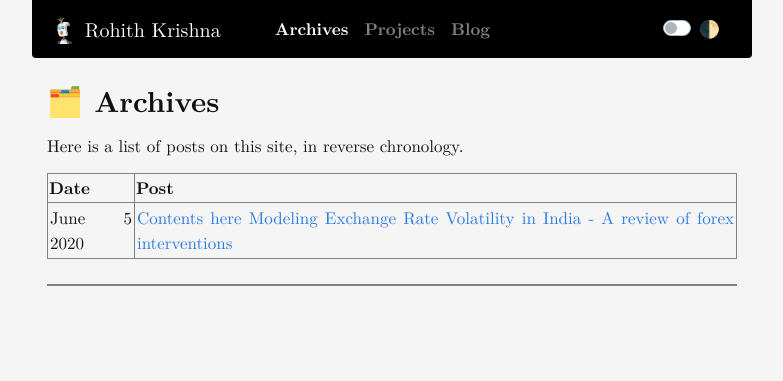
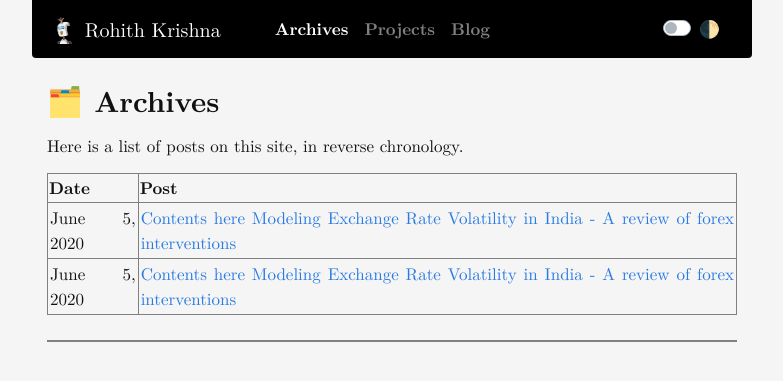
Before and after one commit to rohithmay/rohithmay.github.io, a Jekyll site: the page built from archives/index.md, in a window 1280 px wide. Shown: the top 381 px of the page, without its empty margins (248-1031 px from the left). Built offline with Jekyll 4.4.1, drawn with Linux system fonts in a browser that asks for light colours; nearby versions of some CDN libraries; a style sheet for code colours, icons or effects is not loaded.

Commit message:
Update index.md

```diff
--- a/archives/index.md
+++ b/archives/index.md
@@ -7,6 +7,7 @@
 
 Here is a list of posts on this site, in reverse chronology.
 
-| Date | Post |
-|------|------|
-| June 5 2020 | [Contents here Modeling Exchange Rate Volatility in India - A review of forex interventions](/2020-04-27-review-india) |
+|     Date    |     Post    |
+|-------------|-------------|
+| June 5, 2020 | [Contents here Modeling Exchange Rate Volatility in India - A review of forex interventions](/2020-04-27-review-india) |
+| June 5, 2020 | [Contents here Modeling Exchange Rate Volatility in India - A review of forex interventions](/2020-04-27-review-india) |
```
